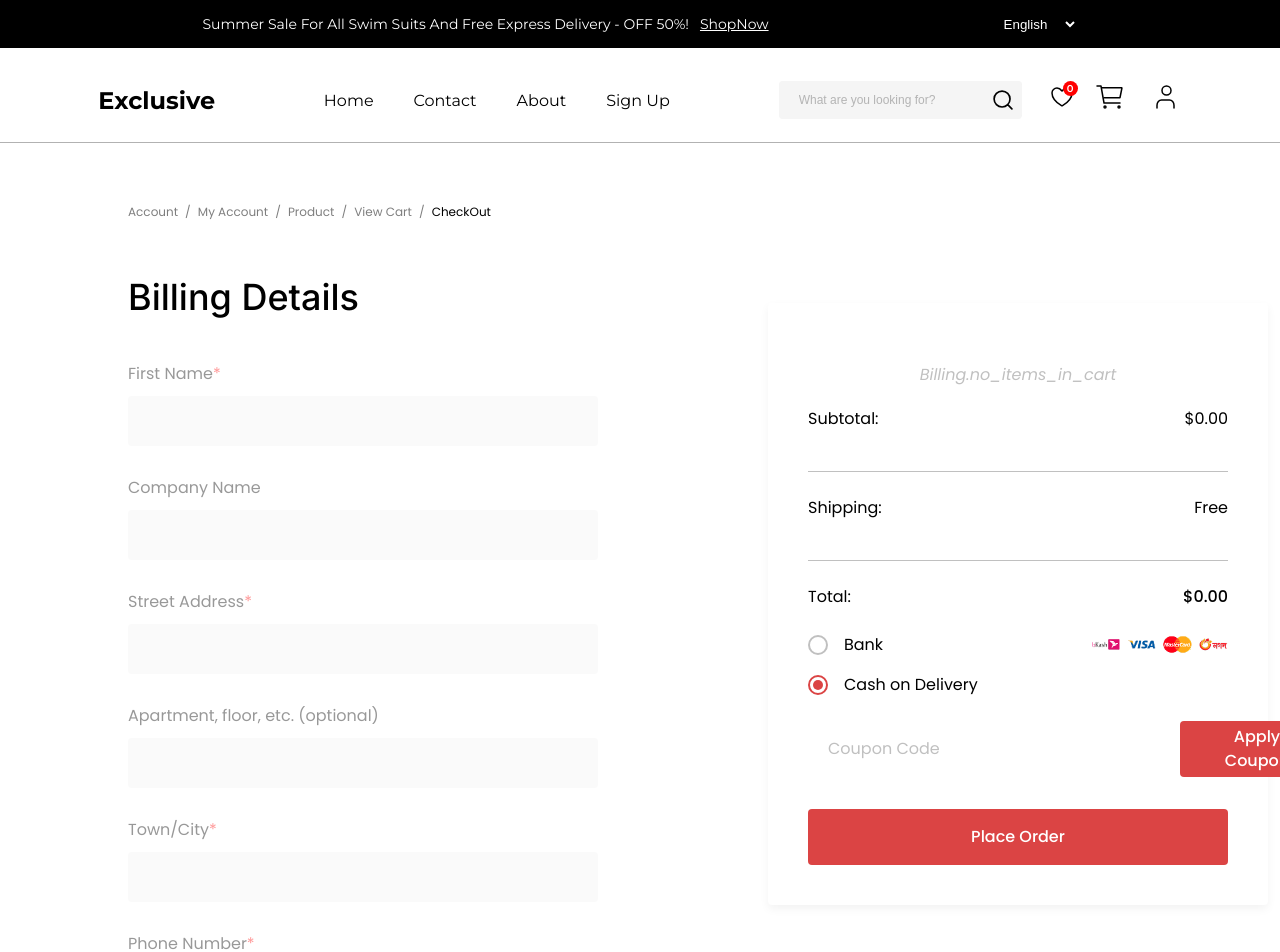
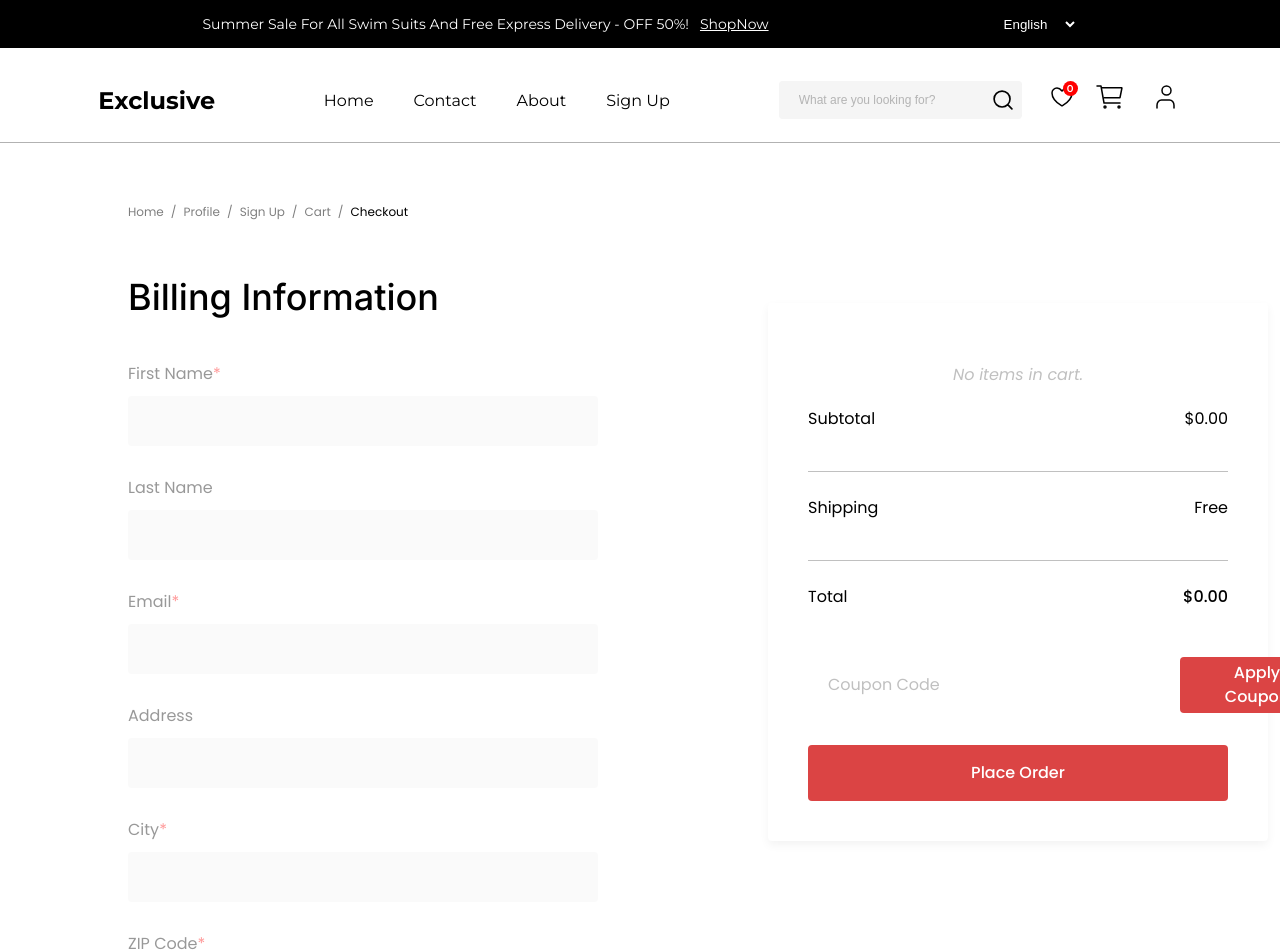
Before and after one commit to Adilet-front/Shop-Now, a React (Vite) app: page /billing-details in a window 1280 px wide. Shown: the top 952 px of the page. Built offline with nearby package versions, Linux system fonts and the light colour scheme; data requests are answered from the project's data file.

Commit message:
bildingnow

```diff
--- a/src/locales/en/translation.json
+++ b/src/locales/en/translation.json
@@ -148,30 +148,7 @@
     "about_us_text15": "Nogai Arthur",
     "about_us_text15a": "K-pop idol"
   },
-"Billing":{
-    "Billing_start":"Account",
-    "Billing_start2":"My Account",
-    "Billing_start3":"Product",
-    "Billing_start4":"View Cart",
-    "Billing_start5":"CheckOut",
-    "Billing_h1":"Billing Details",
-    "Billing_input1":"First Name",
-    "Billing_input2":"Company Name ",
-    "Billing_input3":"Street Address",
-    "Billing_input4":"Apartment, floor, etc. (optional)",
-    "Billing_input5":"Town/City",
-    "Billing_input6":"Phone Number",
-    "Billing_input7":"Email Address",
-    "Billing_text":"Save this information for faster check-out next time",
-     "Billing_card":"Bank",
-     "Billing_card2":"Cash on Delivery",
-     "Billing_card3":"Coupon Code",
-     "Billing_card4":"Apply Coupon",
-     "Billing_card5":"Place Order",
-     "Billng_pay":"Subtotal:",
-     "Billng_pay2":"Shipping:",
-     "Billng_pay3":"Total:"
-  },
+
   "contact": {
     "home": "Home",
     "contact": "Contact",
@@ -250,5 +227,33 @@
       "weakPassword": "The password is too weak.",
       "saveErrorGeneric": "An error occurred while saving changes. Please try again."
     }
+  },
+
+  "Billing": {
+    "Billing_start": "Home",
+    "Billing_start2": "Profile",
+    "Billing_start3": "Sign Up",
+    "Billing_start4": "Cart",
+    "Billing_start5": "Checkout",
+    "Billing_h1": "Billing Information",
+    "Billing_input1": "First Name",
+    "Billing_input2": "Last Name",
+    "Billing_input3": "Email",
+    "Billing_input4": "Address",
+    "Billing_input5": "City",
+    "Billing_input6": "ZIP Code",
+    "Billing_input7": "Phone",
+    "Billing_text": "I agree to the terms and conditions",
+    "Billing_card": "Credit/Debit Card",
+    "Billing_card2": "Cash on Delivery",
+    "Billing_card5": "Place Order",
+    "Billng_pay": "Subtotal",
+    "Billng_pay2": "Shipping",
+    "Billng_pay3": "Total",
+    "no_items_in_cart": "No items in cart.",
+    "fill_required": "Please fill in all required fields.",
+    "order_success": "Order placed successfully!"
   }
+
+
 }
--- a/src/locales/ru/translation.json
+++ b/src/locales/ru/translation.json
@@ -251,5 +251,33 @@
       "weakPassword": "Пароль слишком слабый.",
       "saveErrorGeneric": "Произошла ошибка при сохранении изменений. Пожалуйста, попробуйте снова."
     }
+  },
+
+  "Billing": {
+    "Billing_start": "Главная",
+    "Billing_start2": "Профиль",
+    "Billing_start3": "Регистрация",
+    "Billing_start4": "Корзина",
+    "Billing_start5": "Оформление заказа",
+    "Billing_h1": "Платёжная информация",
+    "Billing_input1": "Имя",
+    "Billing_input2": "Фамилия",
+    "Billing_input3": "Электронная почта",
+    "Billing_input4": "Адрес",
+    "Billing_input5": "Город",
+    "Billing_input6": "Почтовый индекс",
+    "Billing_input7": "Телефон",
+    "Billing_text": "Я согласен с условиями и положениями",
+    "Billing_card": "Банковская карта",
+    "Billing_card2": "Оплата при доставке",
+    "Billing_card5": "Оформить заказ",
+    "Billng_pay": "Промежуточный итог",
+    "Billng_pay2": "Доставка",
+    "Billng_pay3": "Итого",
+    "no_items_in_cart": "В корзине нет товаров.",
+    "fill_required": "Пожалуйста, заполните все обязательные поля.",
+    "order_success": "Куплено!"
   }
+
+
 }
--- a/src/pages/BillingDetails/BillingPart2/BillingPart2.jsx
+++ b/src/pages/BillingDetails/BillingPart2/BillingPart2.jsx
@@ -15,6 +15,10 @@ export const BillingPart2 = () => {
     total = 0,
     shippingCost = 0,
   } = location.state || {};
+
+  const handlePlaceOrder = () => {
+    alert(t("Billing.order_success"));
+  };
 
   return (
     <div className={styles.BillingPart2Wrapper}>
@@ -62,48 +66,7 @@ export const BillingPart2 = () => {
           </div>
 
           <div className={styles.PaymentMethods}>
-            <div
-              className={styles.PaymentOption}
-              onClick={() => setSelectedPaymentMethod("bank")}
-            >
-              <div className={styles.CustomRadio}>
-                <input
-                  type="radio"
-                  id="bank"
-                  name="paymentMethod"
-                  value="bank"
-                  checked={selectedPaymentMethod === "bank"}
-                  onChange={() => setSelectedPaymentMethod("bank")}
-                />
-                <span className={styles.RadioButton}></span>
-                <label htmlFor="bank">{t("Billing.Billing_card")}</label>
-              </div>
-              <img
-                src="/public/images/CreditCard.png"
-                alt="Accepted Cards"
-                className={styles.CardIcons}
-              />
-            </div>
-
-            <div
-              className={styles.PaymentOption}
-              onClick={() => setSelectedPaymentMethod("cashOnDelivery")}
-            >
-              <div className={styles.CustomRadio}>
-                <input
-                  type="radio"
-                  id="cashOnDelivery"
-                  name="paymentMethod"
-                  value="cashOnDelivery"
-                  checked={selectedPaymentMethod === "cashOnDelivery"}
-                  onChange={() => setSelectedPaymentMethod("cashOnDelivery")}
-                />
-                <span className={styles.RadioButton}></span>
-                <label htmlFor="cashOnDelivery">
-                  {t("Billing.Billing_card2")}
-                </label>
-              </div>
-            </div>
+            {/* Способы оплаты (оставляем без изменений) */}
           </div>
 
           <div className={styles.ActionsBlock}>
@@ -117,7 +80,10 @@ export const BillingPart2 = () => {
                 {t("cart.apply_coupon")}
               </button>
             </div>
-            <button className={styles.PlaceOrderButton}>
+            <button
+              className={styles.PlaceOrderButton}
+              onClick={handlePlaceOrder}
+            >
               {t("Billing.Billing_card5")}
             </button>
           </div>
```
